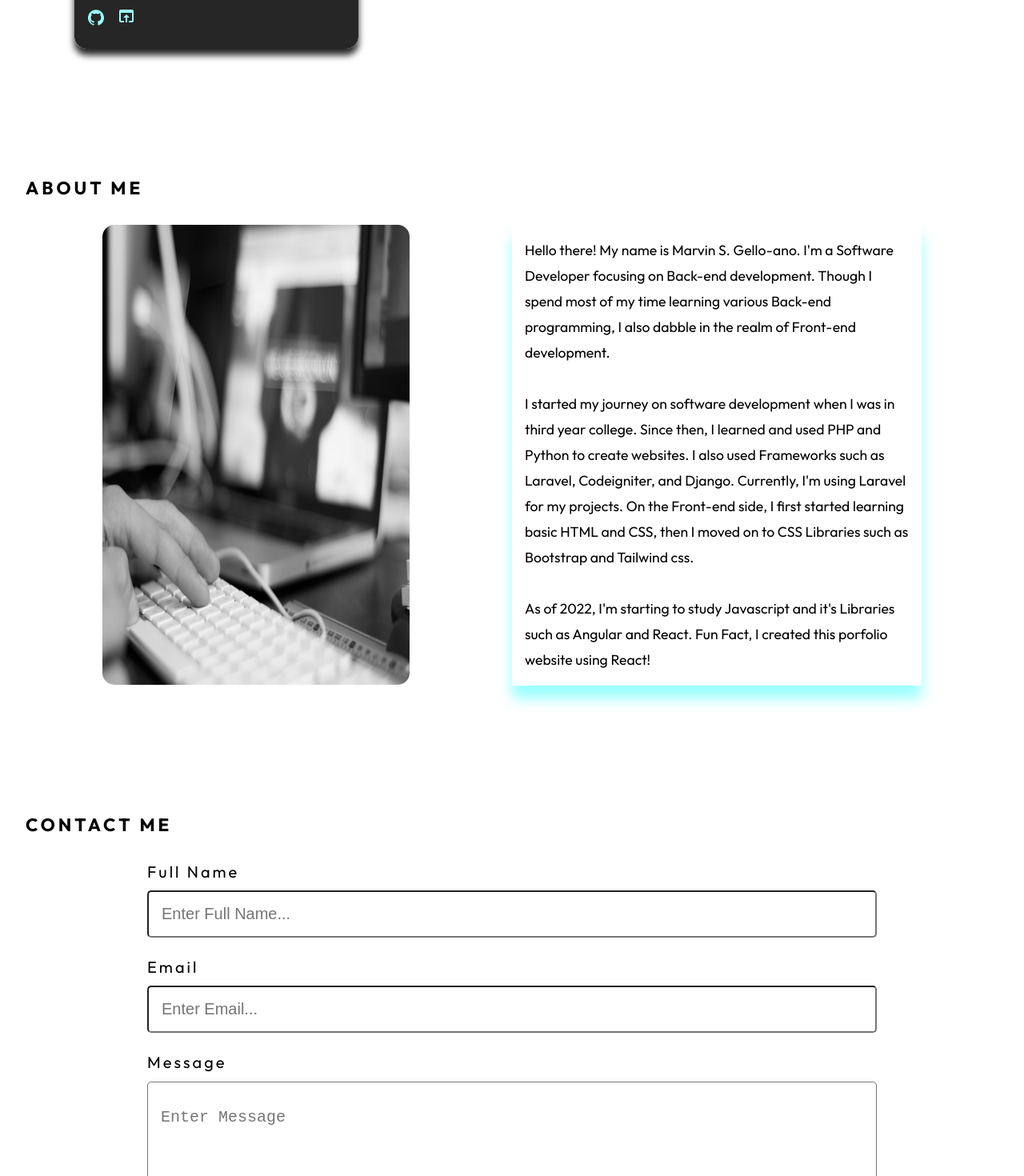
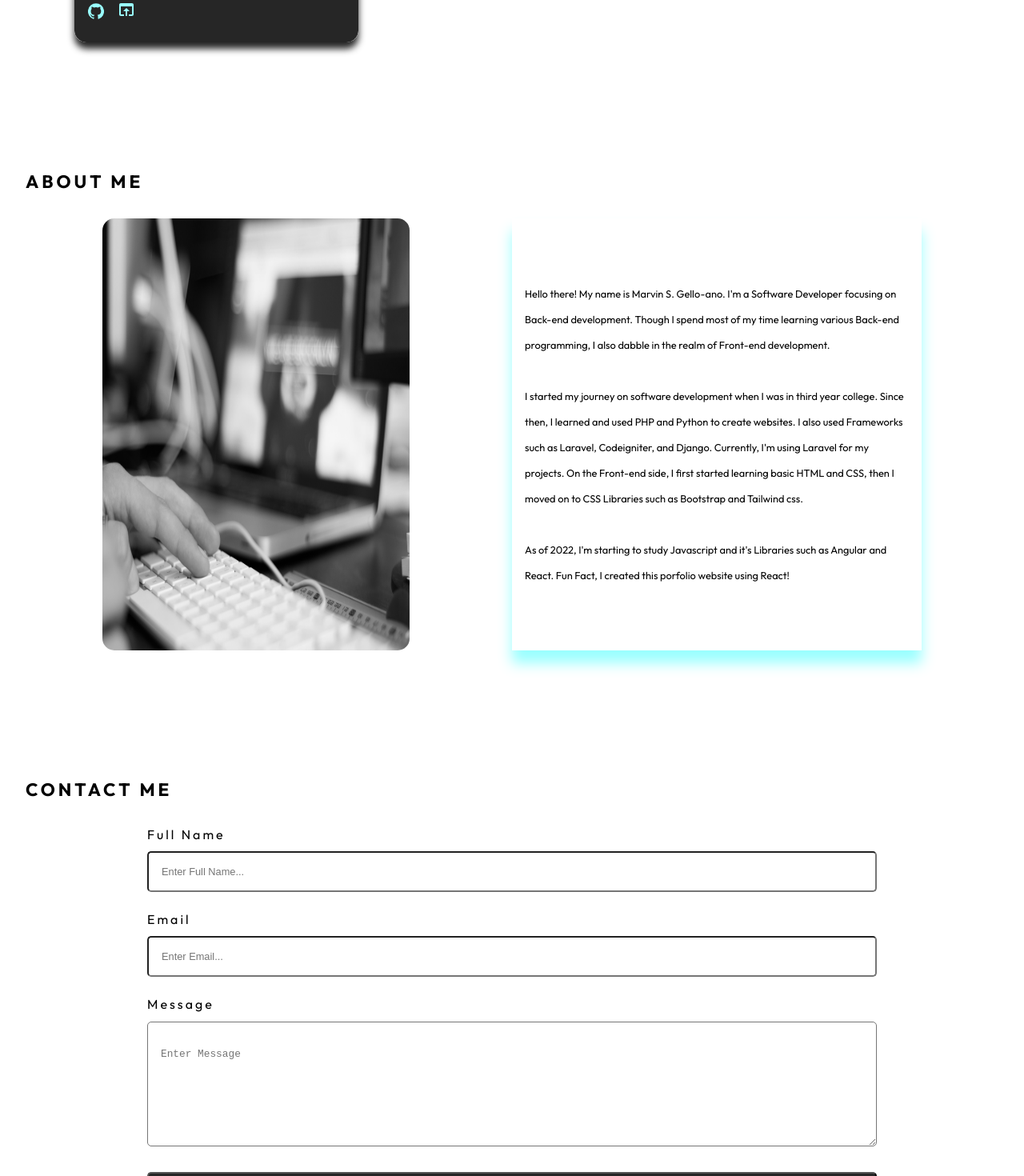
Before and after one commit to ninongmarvin/myportfolio, a React (Create React App) app: page / in a window 1280 px wide. Shown: the part 1330-2800 px from the top of the page at 80% size. Built offline with nearby package versions, Linux system fonts and the light colour scheme.

Commit message:
edit again

```diff
--- a/src/App.css
+++ b/src/App.css
@@ -254,7 +254,7 @@ a:active{
 
 .about-container img{
   width: 75%;
-  height: 575px;
+  height: 540px;
   border-bottom-left-radius: 15px;
   border-bottom-right-radius: 15px;
   border-top-left-radius: 15px;
@@ -271,7 +271,7 @@ a:active{
 
 .about p{
   line-height: 2rem;
-  font-size: 1.10rem;
+  font-size: .80rem;
 }
 
 .contact-me{
@@ -289,7 +289,7 @@ a:active{
 }
 
 .contact-form label{
-  font-size: 1.25rem;
+  font-size: 1rem;
   margin-bottom: 0.70rem;
   letter-spacing: 3px;
 }
@@ -301,7 +301,7 @@ a:active{
   border-bottom-right-radius: 5px;
   border-top-left-radius: 5px;
   border-top-right-radius: 5px;
-  font-size: 1.25rem;
+  font-size: 0.80rem;
 }
 
 .contact-form input:focus{
@@ -318,7 +318,7 @@ a:active{
   border-bottom-right-radius: 5px;
   border-top-left-radius: 5px;
   border-top-right-radius: 5px;
-  font-size: 1.25rem;
+  font-size: 0.80rem;
   margin-bottom: 2rem;
 }
 
@@ -328,7 +328,7 @@ a:active{
   border-bottom-right-radius: 5px;
   border-top-left-radius: 5px;
   border-top-right-radius: 5px;
-  font-size: 1.25rem;
+  font-size: 1rem;
   margin-bottom: 2rem;
   cursor: pointer;
   background-color: #262626;
--- a/src/styles/Navbar.css
+++ b/src/styles/Navbar.css
@@ -40,13 +40,14 @@
 
 .left-side h4{
   font-weight: 600;
+  font-size: 1rem;
 }
 
 .right-side a{
   text-decoration: none;
   color: #99ffff;
   margin: 0 1rem;
-  font-size: 1rem;
+  font-size: .90rem;
 }
 
 .hidden-links{
```
